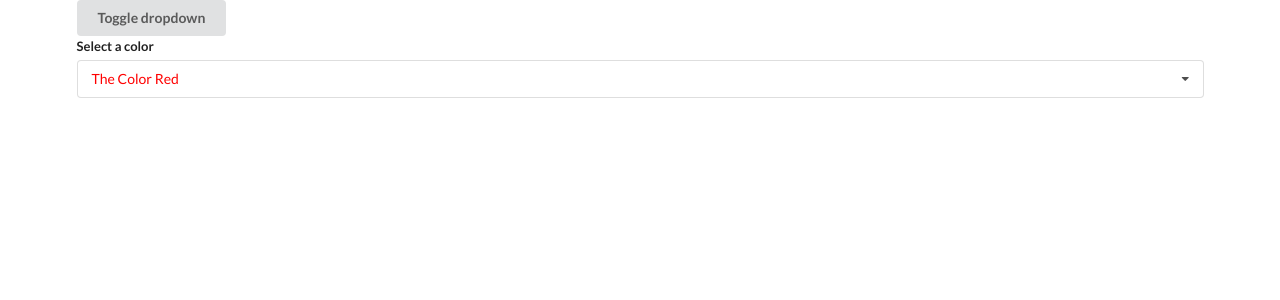
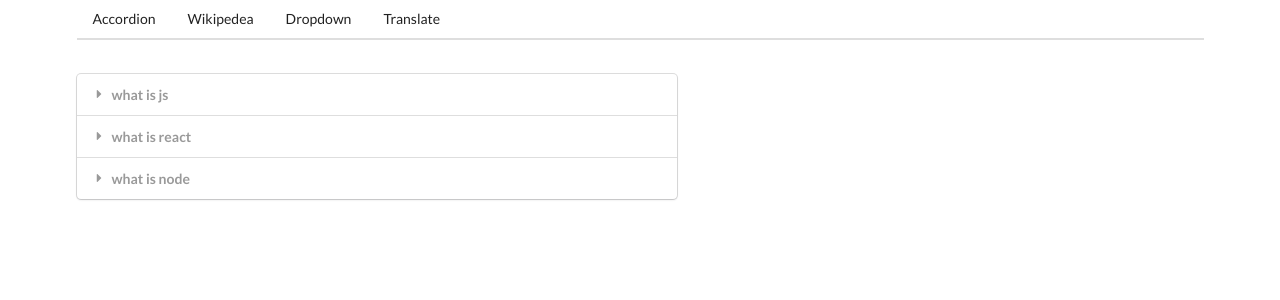
Before and after one commit to uditmehra80/hooks, a React (Create React App) app: page / in a window 1280 px wide. Shown: the top 300 px of the page. Built offline with nearby package versions, Linux system fonts and the light colour scheme.

Commit message:
Added : manual links and route

```diff
--- a/package.json
+++ b/package.json
@@ -9,6 +9,7 @@
     "axios": "^1.1.2",
     "react": "^18.2.0",
     "react-dom": "^18.2.0",
+    "react-router-dom": "^6.4.2",
     "react-scripts": "5.0.1",
     "web-vitals": "^2.1.4"
   },
--- a/src/App.js
+++ b/src/App.js
@@ -2,6 +2,10 @@ import React, { useState } from "react";
 import Accordion from "./components/Accordion";
 import Search from "./components/Search";
 import Dropdown from "./components/Dropdown";
+import Translate from "./components/Translate";
+import Route from "./components/Route";
+import Header from "./components/Header";
+
 
 const options = [
   {
@@ -20,19 +24,23 @@ const options = [
 
 function App() {
 
-  const [selectedColor, setSelectedColor] = useState(options[0]);
-  const [showDropdown, setShowDropdown] = useState(true);
+  const [selected, setSelected] = useState(options[0]);
 
   return (
     <div className="ui container">
-      <button className="ui button" onClick={() => setShowDropdown(!showDropdown)}>Toggle dropdown</button>
-      {showDropdown
-        ?
-        <Dropdown onSelectedChange={setSelectedColor} selectedColor={selectedColor} options={options} />
-        : null
-      }
-      {/* <Accordion /> */}
-      {/* <Search /> */}
+      <Header />
+      <Route path='/'>
+        <Accordion />
+      </Route>
+      <Route path='/list'>
+        <Search />
+      </Route>
+      <Route path='/dropdown'>
+        <Dropdown label='color' onSelectedChange={setSelected} selected={selected} options={options} />
+      </Route>
+      <Route path='/translate'>
+        <Translate />
+      </Route>
     </div>
   );
 }
--- /dev/null
+++ b/src/components/Convert.js
@@ -0,0 +1,45 @@
+import React, { useState, useEffect } from 'react';
+import axios from 'axios';
+
+
+const Convert = ({ language, text }) => {
+
+    const [result, setResult] = useState([]);
+    const [debouncedText, setDebouncedText] = useState(text);
+
+
+    const search = async () => {
+        const { data } = await axios.post(`https://translation.googleapis.com/language/translate/v2`, {}, {
+            params: {
+                q: debouncedText,
+                target: language.value,
+                key: 'AIzaSyCHUCmpR7cT_yDFHC98CZJy2LTms-IwDlM',
+            }
+        });
+        setResult(data.data.translations[0].translatedText);
+    }
+
+    useEffect(() => {
+        const timerId = setTimeout(() => {
+            setDebouncedText(text);
+        }, [500]);
+
+        // CLEANUP
+        return () => {
+            clearTimeout(timerId);
+        }
+
+    }, [text]);
+
+    useEffect(() => {
+        search();
+    }, [language, debouncedText]);
+
+    return (
+        <div>
+            <h1 className='ui header'>{result && result}</h1>
+        </div>
+    );
+}
+
+export default Convert;
--- a/src/components/Dropdown.js
+++ b/src/components/Dropdown.js
@@ -1,6 +1,6 @@
 import React, { useState, useEffect, useRef } from 'react';
 
-const Dropdown = ({ options, selectedColor, onSelectedChange }) => {
+const Dropdown = ({ label, options, selected, onSelectedChange }) => {
 
     const [open, setOpen] = useState(false);
     const ref = useRef();
@@ -22,7 +22,7 @@ const Dropdown = ({ options, selectedColor, onSelectedChange }) => {
     }, []);
 
     const renderedOptions = options.map((option, index) => {
-        if (option.value === selectedColor.value) {
+        if (option.value === selected.value) {
             return null;
         }
         return (
@@ -38,11 +38,11 @@ const Dropdown = ({ options, selectedColor, onSelectedChange }) => {
         <br />
         <div ref={ref} className='ui form'>
             <div className='field'>
-                <label className='label'>Select a color</label>
+                <label className='label'>Select a {label}</label>
                 <div onClick={() => setOpen(!open)} className={`ui selection dropdown ${open ? 'visible active' : ''}`}>
                     <i className='dropdown icon'></i>
-                    <div style={{ color: selectedColor.value }} className='text'>
-                        {selectedColor.label}
+                    <div style={{ color: selected.value }} className='text'>
+                        {selected.label}
                     </div>
                     <div className={`menu ${open ? 'visible transition' : ''}`}>
                         {renderedOptions}
--- /dev/null
+++ b/src/components/Header.js
@@ -0,0 +1,23 @@
+import React from 'react';
+import Link from './Link';
+
+function Header(props) {
+    return (
+        <div className='ui secondary pointing menu'>
+            <Link href="/" className='item'>
+                Accordion
+            </Link>
+            <Link href="/list" className='item'>
+                Wikipedea
+            </Link>
+            <Link href="/dropdown" className='item'>
+                Dropdown
+            </Link>
+            <Link href="/translate" className='item'>
+                Translate
+            </Link>
+        </div>
+    );
+}
+
+export default Header;
--- /dev/null
+++ b/src/components/Link.js
@@ -0,0 +1,20 @@
+import React from 'react';
+
+function Link({ className, href, children }) {
+    const onClick = (e) => {
+
+        if (e.metakey || e.ctrlKey) {
+            return;
+        }
+
+        e.preventDefault();
+        window.history.pushState({}, '', href);
+
+        const navEvent = new PopStateEvent('popstate');
+        window.dispatchEvent(navEvent);
+    };
+
+    return <a onClick={onClick} className={className} href={href}>{children}</a>
+}
+
+export default Link;
--- /dev/null
+++ b/src/components/Route.js
@@ -0,0 +1,18 @@
+import { useState, useEffect } from "react";
+
+const Route = ({ path, children }) => {
+    const [currentPath, setCurrentPath] = useState(window.location.pathname);
+    useEffect(() => {
+        const onLocationchange = () => {
+            setCurrentPath(window.location.pathname);
+        };
+        window.addEventListener('popstate', onLocationchange);
+
+        return () => {
+            window.removeEventListener('popstate', onLocationchange);
+        }
+    }, []);
+    return window.location.pathname === path ? children : null;
+}
+
+export default Route;
--- /dev/null
+++ b/src/components/Translate.js
@@ -0,0 +1,46 @@
+import React, { useState, useEffect } from 'react';
+import Dropdown from './Dropdown';
+import Convert from './Convert';
+
+const options = [
+    {
+        label: 'Afcrikaans',
+        value: 'af'
+    },
+    {
+        label: 'Arabic',
+        value: 'ar'
+    },
+    {
+        label: 'Hindi',
+        value: 'hi'
+    },
+    {
+        label: 'Dutch',
+        value: 'nl'
+    }
+];
+
+const Translate = (props) => {
+
+    const [language, setLanguage] = useState(options[0]);
+    const [text, setText] = useState('');
+
+    return (
+        <div>
+            <br />
+            <div className='ui form'>
+                <div className='field'>
+                    <label>Enter Text</label>
+                    <input type="text" value={text} onChange={(e) => setText(e.target.value)} />
+                </div>
+            </div>
+            <Dropdown label='language' onSelectedChange={setLanguage} selected={language} options={options} />
+            <hr />
+            <h3 className='ui header'>Output</h3>
+            <Convert language={language} text={text} />
+        </div>
+    );
+}
+
+export default Translate;
```
Also changed, not shown: 1 other file (tests, documents, lock files or other folders).
